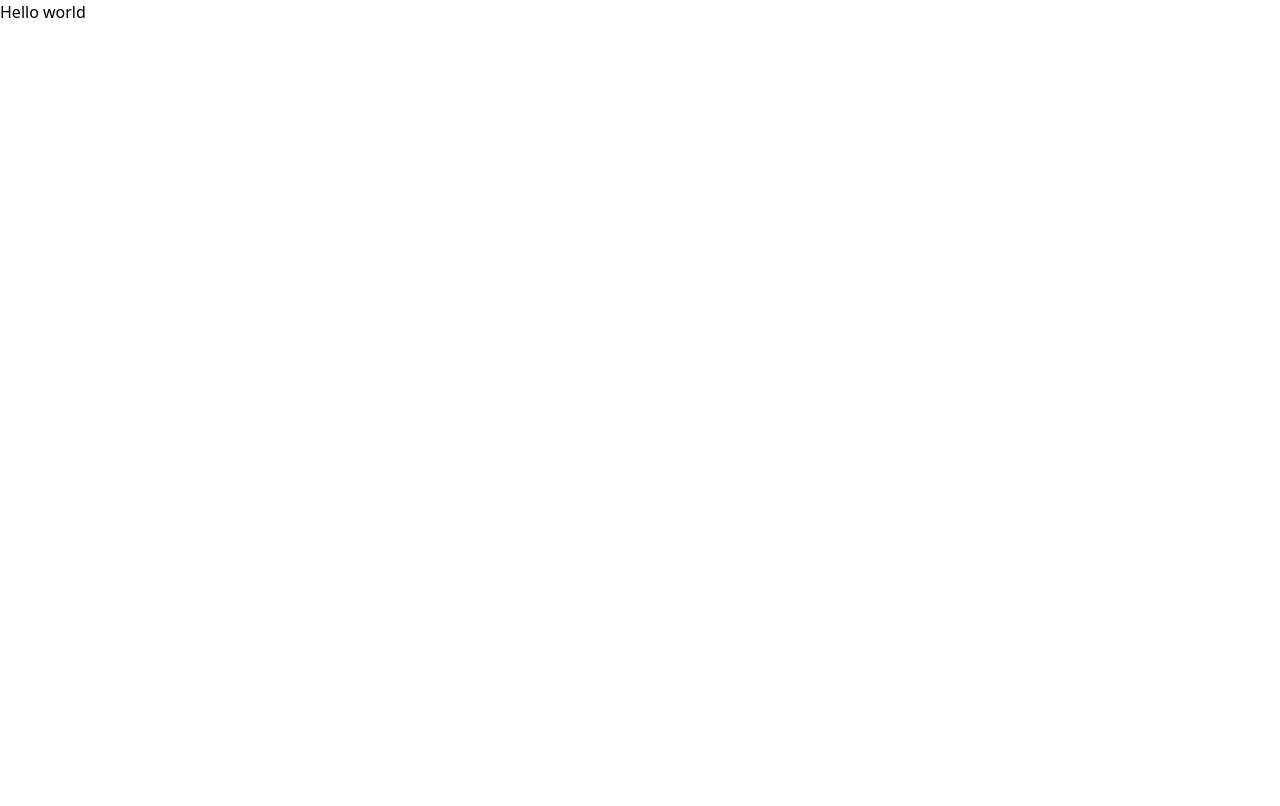
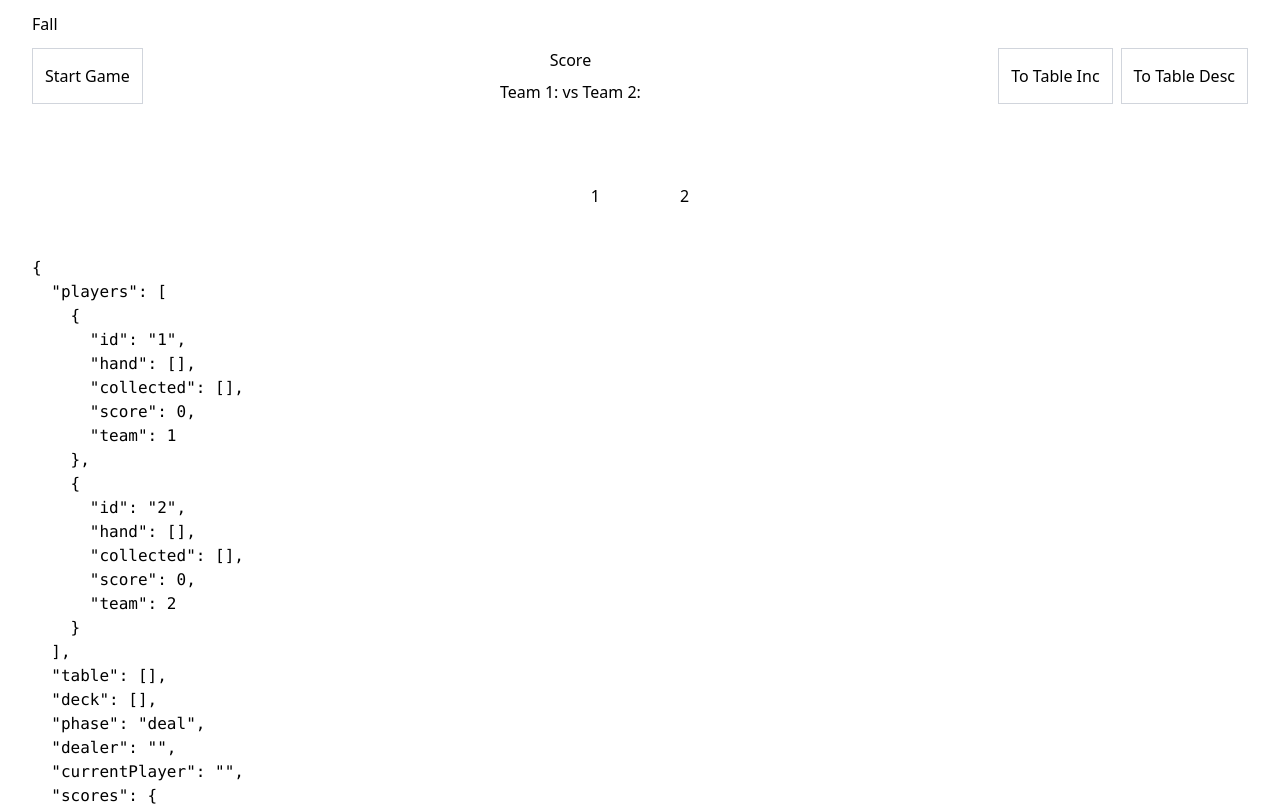
Before and after one commit to Donkijote/fall, a React (Vite) app: page / in a window 1280 px wide. Shown: the top 806 px of the page. Built offline with nearby package versions, Linux system fonts and the light colour scheme; the HTML template or start-up script is replaced by a standard one.

Commit message:
chore: add some ui to handle game state

```diff
--- a/src/App.tsx
+++ b/src/App.tsx
@@ -1,7 +1,103 @@
+import { clsx } from "clsx";
+import { useEffect } from "react";
+
+import { useGameStore } from "@/application/store/gameStore";
+
 import "./App.css";
 
 function App() {
-  return <p data-testid={"App"}>Hello world</p>;
+  const { state, service } = useGameStore();
+
+  useEffect(() => {
+    if (state.phase === "announceSings") {
+      service.announceSings();
+    }
+    if (state.phase === "roundEnd") {
+      service.endRound();
+    }
+  }, [state, service]);
+
+  return (
+    <div data-testid={"App"} className={"px-8 py-3"}>
+      <h1 className={"mb-3"}>Fall</h1>
+      <div className={"gap-2 flex flex-row justify-between"}>
+        <div className={"gap-2 flex"}>
+          <button
+            className={
+              "py-2 px-3 border-gray-300 cursor-pointer border-[0.5px]"
+            }
+            onClick={service.startGame}
+          >
+            Start Game
+          </button>
+        </div>
+        <div className={"gap-2 flex flex-col items-center"}>
+          <span>Score</span>
+          <span>
+            Team 1: {state.scores.values[1]} vs Team 2: {state.scores.values[2]}
+          </span>
+        </div>
+        <div className={"gap-2 flex"}>
+          <button
+            className={
+              "py-2 px-3 border-gray-300 cursor-pointer border-[0.5px]"
+            }
+            onClick={() => service.dealerChoose("tableThenPlayers", "inc")}
+          >
+            To Table Inc
+          </button>
+          <button
+            className={
+              "py-2 px-3 border-gray-300 cursor-pointer border-[0.5px]"
+            }
+            onClick={() => service.dealerChoose("tableThenPlayers", "dec")}
+          >
+            To Table Desc
+          </button>
+        </div>
+      </div>
+      <div className={"pt-8 gap-4 flex justify-center"}>
+        {state.table.map((card) => (
+          <div
+            className={"p-8 border-gray-800 border"}
+            key={card.suit + card.rank}
+          >
+            <p>{card.rank}</p>
+          </div>
+        ))}
+      </div>
+      <div className={"pt-12 gap-20 flex items-center justify-center"}>
+        {state.players.map((player) => (
+          <div
+            className={"gap-8 flex flex-col items-center justify-center"}
+            key={player.id}
+          >
+            <div className={"flex w-full flex-row"}>
+              <p className={"w-full text-center"}>{player.id}</p>
+              {player.id === state.dealer && <p className={"self-end"}>D!</p>}
+            </div>
+            <div className={"gap-4 flex flex-row items-center justify-center"}>
+              {player.hand.map((card, index) => (
+                <button
+                  className={clsx("p-8 border-gray-800 border", {
+                    "cursor-pointer": player.id === state.currentPlayer,
+                  })}
+                  key={card.suit + card.rank}
+                  onClick={() => service.playCard(player.id, index)}
+                  disabled={player.id !== state.currentPlayer}
+                >
+                  <p>{card.rank}</p>
+                </button>
+              ))}
+            </div>
+          </div>
+        ))}
+      </div>
+      <div className={"pt-4"}>
+        <pre>{JSON.stringify(state, null, 2)}</pre>
+      </div>
+    </div>
+  );
 }
 
 export default App;
```
